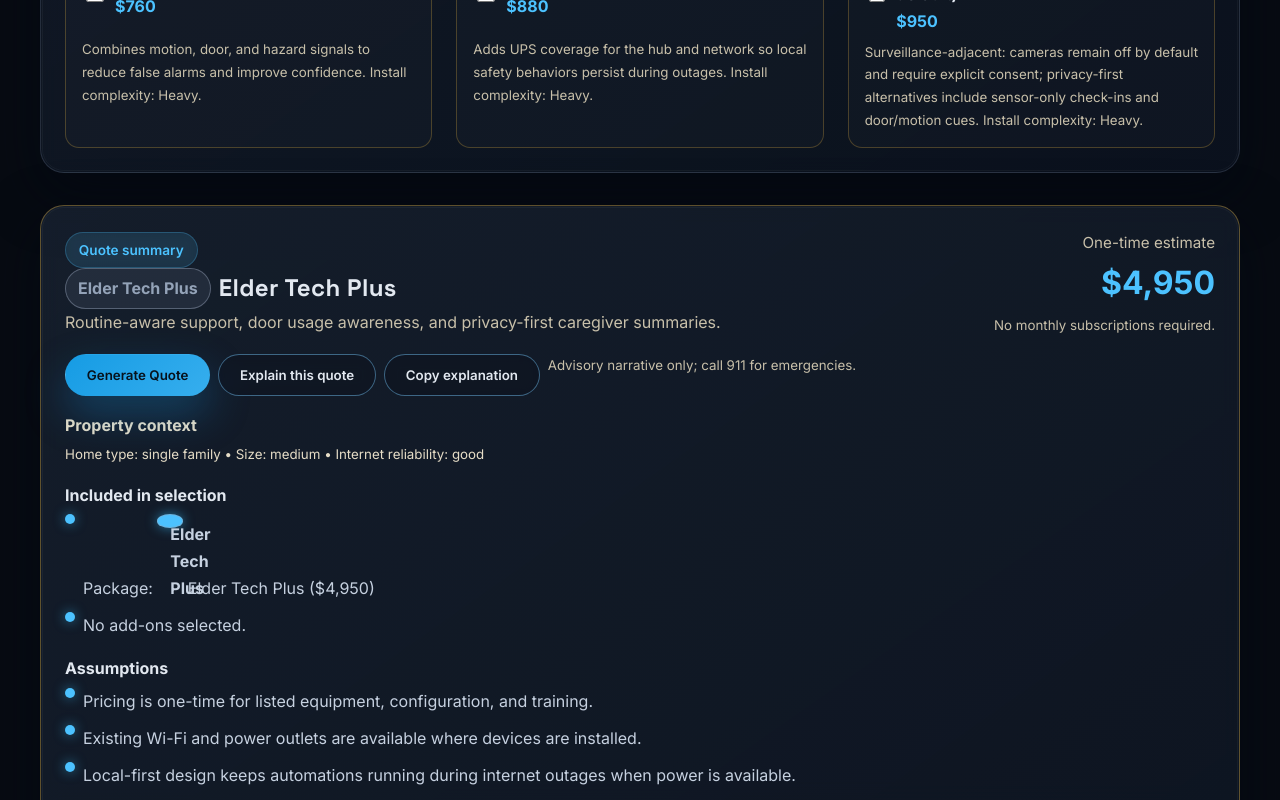
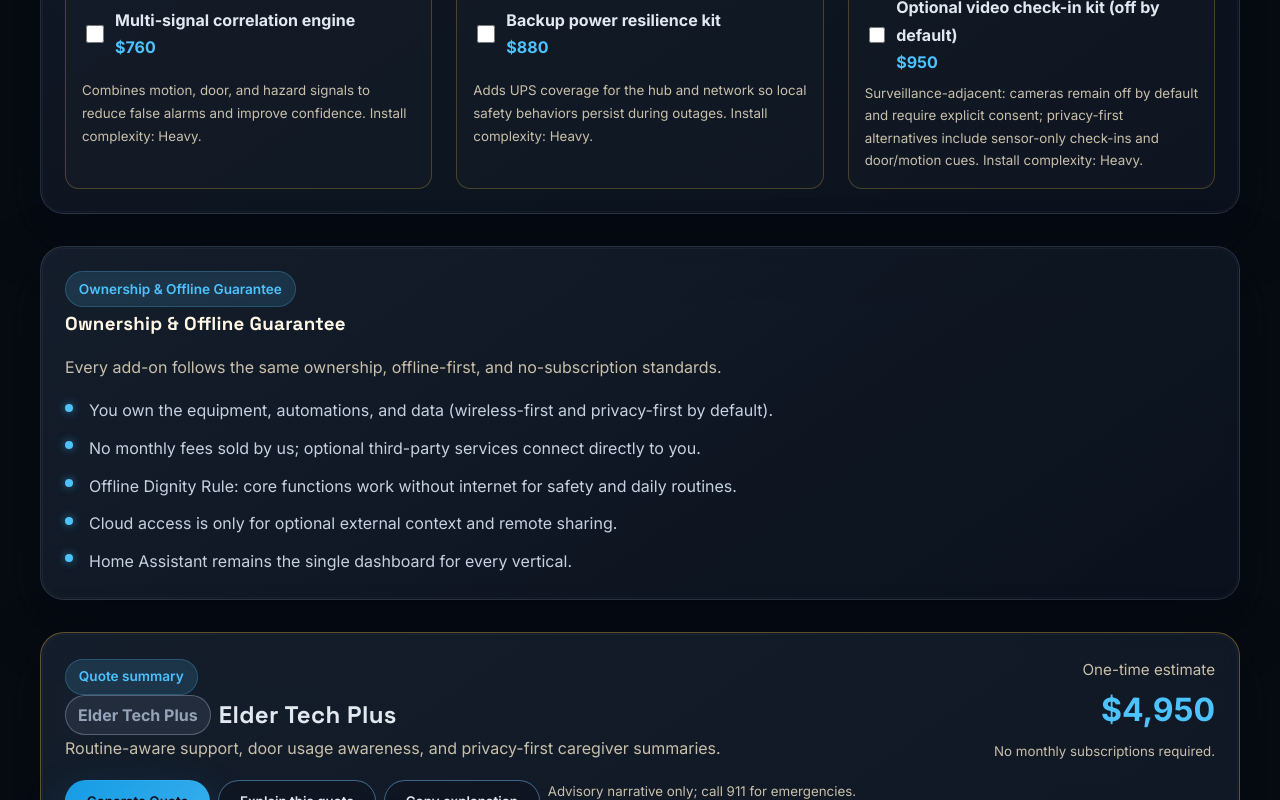
Before and after one commit to buffalonychris/KAECRetailWebsite, a React (Vite) app: page /quote in a window 1280 px wide. Shown: the part 1594-2394 px from the top of the page. Built offline with nearby package versions, Linux system fonts and the light colour scheme.

Commit message:
Add ownership trust blocks to vertical destinations

```diff
--- /dev/null
+++ b/src/components/OwnershipOfflineGuarantee.tsx
@@ -0,0 +1,38 @@
+import SpaceFrame from './operator/SpaceFrame';
+
+type OwnershipOfflineGuaranteeProps = {
+  title?: string;
+  intro?: string;
+  variant?: 'card' | 'frame';
+  className?: string;
+};
+
+const OwnershipOfflineGuarantee = ({
+  title = 'Ownership & Offline Guarantee',
+  intro = 'Clear expectations for what you control, what stays local, and what remains optional.',
+  variant = 'card',
+  className = '',
+}: OwnershipOfflineGuaranteeProps) => {
+  const content = (
+    <>
+      <div className="badge">Ownership & Offline Guarantee</div>
+      <h3 style={{ marginTop: '0.35rem', color: '#fff7e6' }}>{title}</h3>
+      <p style={{ marginTop: 0, color: '#c8c0aa' }}>{intro}</p>
+      <ul className="operator-list">
+        <li>You own the equipment, automations, and data (wireless-first and privacy-first by default).</li>
+        <li>No monthly fees sold by us; optional third-party services connect directly to you.</li>
+        <li>Offline Dignity Rule: core functions work without internet for safety and daily routines.</li>
+        <li>Cloud access is only for optional external context and remote sharing.</li>
+        <li>Home Assistant remains the single dashboard for every vertical.</li>
+      </ul>
+    </>
+  );
+
+  if (variant === 'frame') {
+    return <SpaceFrame className={className}>{content}</SpaceFrame>;
+  }
+
+  return <div className={`card ${className}`.trim()}>{content}</div>;
+};
+
+export default OwnershipOfflineGuarantee;
--- a/src/pages/Packages.tsx
+++ b/src/pages/Packages.tsx
@@ -2,6 +2,7 @@ import { useEffect, useState } from 'react';
 import { Link, useNavigate, useSearchParams } from 'react-router-dom';
 import PackageCard from '../components/PackageCard';
 import ComparisonLadder from '../components/ComparisonLadder';
+import OwnershipOfflineGuarantee from '../components/OwnershipOfflineGuarantee';
 import { packages } from '../content/packages';
 import { brandSite } from '../lib/brand';
 import { loadRetailFlow, markFlowStep, updateRetailFlow } from '../lib/retailFlow';
@@ -48,12 +49,13 @@ const Packages = () => {
           </button>
         </div>
       )}
+      <h1 style={{ marginTop: 0 }}>Packages</h1>
       <div style={{ display: 'flex', justifyContent: 'space-between', alignItems: 'center' }}>
         <div>
           <p className="badge" style={{ marginBottom: '0.5rem' }}>
             One-time pricing only
           </p>
-      <h2 style={{ margin: 0 }}>Choose the {brandSite} package that fits</h2>
+          <h2 style={{ margin: 0 }}>Choose the {brandSite} package that fits</h2>
           <p style={{ maxWidth: 640 }}>
             Every tier is delivered with Home Assistant as the single control surface. Pricing is
             upfront—no subscriptions required for included capabilities.
@@ -66,6 +68,10 @@ const Packages = () => {
           <small style={{ color: '#c8c0aa' }}>Pro install, offline-first setup, transparent pricing.</small>
         </div>
       </div>
+      <OwnershipOfflineGuarantee
+        intro="Every package honors the Offline Dignity Rule and keeps ownership with the household."
+        className="section"
+      />
       <div className="card-grid">
         {packages.map((pkg) => (
           <PackageCard key={pkg.id} pkg={pkg} />
--- a/src/pages/Quote.tsx
+++ b/src/pages/Quote.tsx
@@ -8,6 +8,7 @@ import { QuoteContext } from '../lib/agreement';
 import { loadRetailFlow, markFlowStep, updateRetailFlow } from '../lib/retailFlow';
 import { computeQuoteHash } from '../lib/quoteHash';
 import { siteConfig } from '../config/site';
+import OwnershipOfflineGuarantee from '../components/OwnershipOfflineGuarantee';
 
 const formatCurrency = (amount: number) => `$${amount.toLocaleString()}`;
 
@@ -291,6 +292,7 @@ const Quote = () => {
 
         <div id="addons" style={{ display: 'grid', gap: '0.75rem' }}>
           <div className="badge">Optional add-ons</div>
+          <h2 style={{ margin: 0, color: '#fff7e6' }}>Add-ons</h2>
           {(['Low', 'Mid', 'High'] as const).map((tier) => (
             <div key={tier} style={{ display: 'grid', gap: '0.75rem' }}>
               <div style={{ display: 'flex', alignItems: 'center', gap: '0.75rem' }}>
@@ -338,6 +340,11 @@ const Quote = () => {
           ))}
         </div>
       </div>
+
+      <OwnershipOfflineGuarantee
+        intro="Every add-on follows the same ownership, offline-first, and no-subscription standards."
+        className="section"
+      />
 
       <div className="card" style={{ display: 'grid', gap: '1rem', border: '1px solid rgba(245, 192, 66, 0.35)' }}>
         <div style={{ display: 'flex', alignItems: 'center', justifyContent: 'space-between', gap: '1rem' }}>
--- a/src/pages/Reliability.tsx
+++ b/src/pages/Reliability.tsx
@@ -1,11 +1,15 @@
+import OwnershipOfflineGuarantee from '../components/OwnershipOfflineGuarantee';
+
 const Reliability = () => {
   return (
     <div className="container section">
-      <h2 style={{ marginTop: 0 }}>Offline reliability</h2>
+      <h1 style={{ marginTop: 0 }}>How it Works</h1>
+      <h2>Offline reliability</h2>
       <p>
         We prioritize local control so that critical automations continue during internet outages as
         long as the equipment has power.
       </p>
+      <OwnershipOfflineGuarantee intro="Home Assistant orchestrates every workflow while keeping privacy and ownership intact." />
       <div className="card-grid">
         <div className="card">
           <h3 style={{ marginTop: 0, color: '#fff7e6' }}>Home Assistant at the core</h3>
--- a/src/pages/Support.tsx
+++ b/src/pages/Support.tsx
@@ -11,6 +11,7 @@ import {
 import ChartCard from '../components/operator/ChartCard';
 import SectionHeader from '../components/operator/SectionHeader';
 import SpaceFrame from '../components/operator/SpaceFrame';
+import OwnershipOfflineGuarantee from '../components/OwnershipOfflineGuarantee';
 
 const ticketData = [
   { type: 'Routing', count: 18 },
@@ -24,8 +25,13 @@ const Support = () => (
     <div className="container section space-grid">
       <SectionHeader
         kicker="Support"
-        title="How to reach support"
-        subtitle="We respond to scheduling assistant questions and demo requests in the order received."
+        title="FAQ & Support"
+        subtitle="Answers to common questions plus direct access to the team."
+      />
+
+      <OwnershipOfflineGuarantee
+        variant="frame"
+        intro="Trust details that apply across Security, Home Automation, and Elder Care Tech."
       />
 
       <ChartCard title="Example ticket categories" subtitle="Routing + onboarding mix">
```
